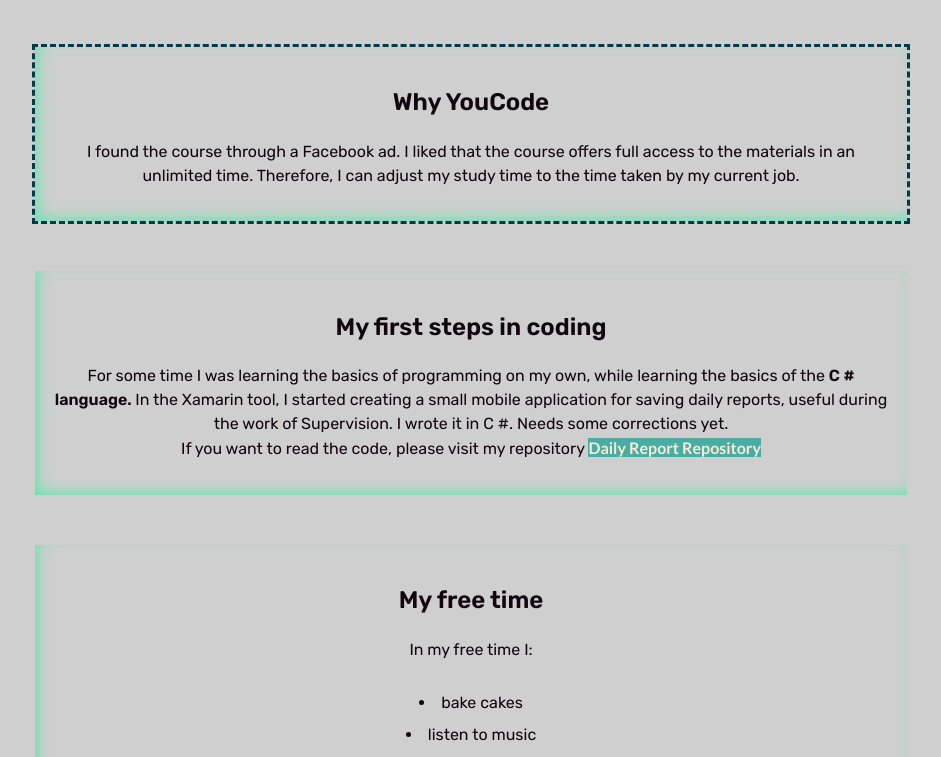
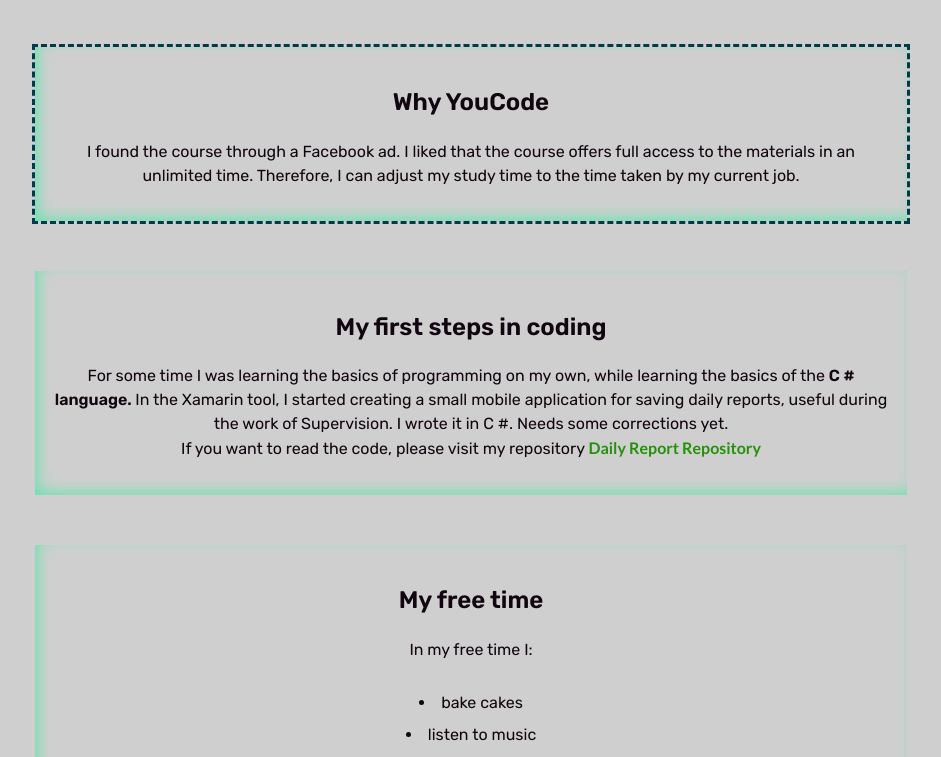
Before and after one commit to JoannaDraganek/Homepage, a plain HTML site: page index.html in a window 1280 px wide. Shown: the part 1138-1895 px from the top of the page, without its empty margins (169-1110 px from the left). Drawn offline with nearby package versions, Linux system fonts and the light colour scheme.

Commit message:
changed width of picture and color of links

```diff
--- a/CSS/style.css
+++ b/CSS/style.css
@@ -47,14 +47,13 @@ html {
 
 .picture {
     margin: 0px auto;
-    max-width: 25%;
+    max-width: 40%;
     font-family:  Lato, 'Rubik', sans-serif;
 }
 
 .link {
     font-family: Lato, 'Rubik', sans-serif;
-    background-color: rgb(73, 173, 164);
-    color:black;
+    color: rgb(1, 116, 106);
 }
 
 .quotesList {
@@ -100,7 +99,7 @@ p:hover, h1:hover, a:hover {
 }
 
 a:-webkit-any-link {
-    color: antiquewhite;
+    color: rgb(36, 146, 8);
     text-decoration: none;
     text-decoration-thickness: unset;
     text-decoration-style: unset;
```
